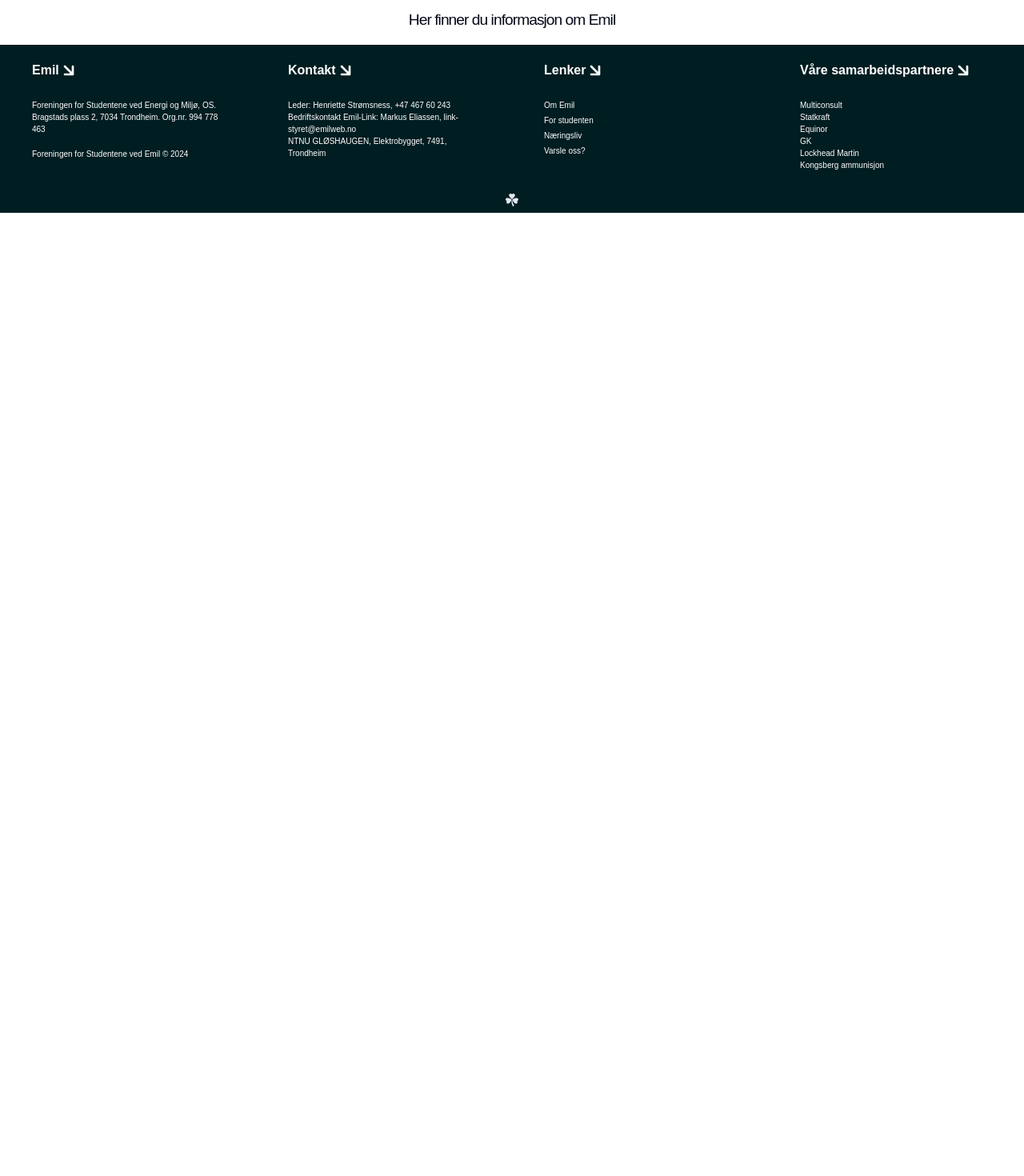
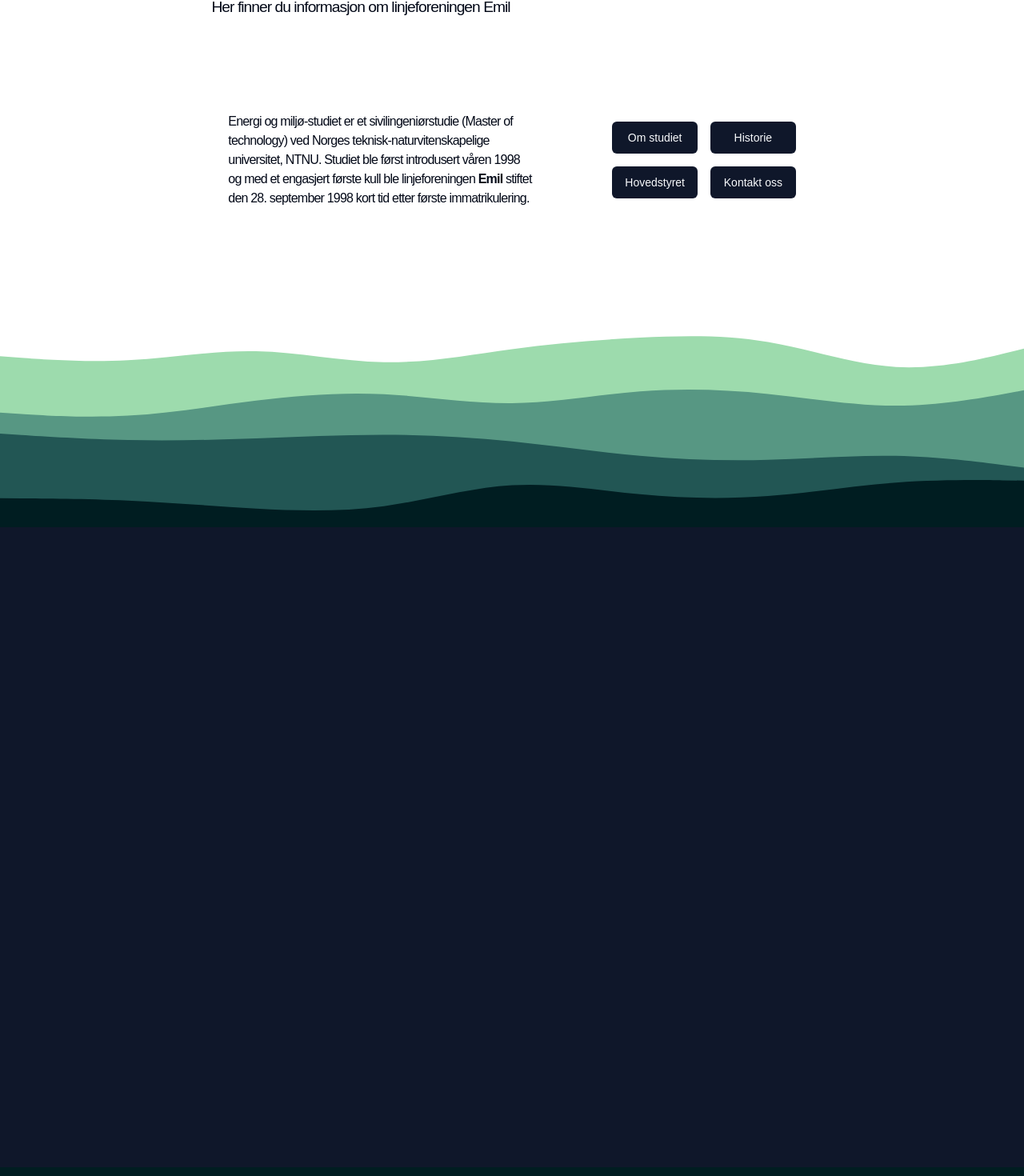
Before and after one commit to emil-webkom/webapp, a Next.js app in the folder frontend/: page /om_emil in a window 1280 px wide. Shown: the part 159-1629 px from the top of the page at 80% size. Before the commit the page ends 800 px from the top, so only its background shows below. Built offline with nearby package versions, Linux system fonts and the light colour scheme.

Commit message:
Feat: added page structure for 'Om Emil' and started implementing the site.

```diff
--- a/frontend/src/app/for_studenten/layout.tsx
+++ b/frontend/src/app/for_studenten/layout.tsx
@@ -11,7 +11,7 @@ export default function Layout({
       <div className="flex flex-col m-4">
         <Hero2
           title="For studenten"
-          undertitle="Her finner du alt du trenger som ny student på Emil"
+          undertitle="Her finner du alt du trenger som student på Emil"
         />
       </div>
       <Banner />
--- /dev/null
+++ b/frontend/src/app/for_studenten/page.tsx
@@ -0,0 +1,10 @@
+import Hero from "@/components/hero/hero1";
+import TransissionIn from "@/components/hero/transissions/transissionIn";
+
+const forStudentenPage = () => {
+  return <div>
+    <TransissionIn/>
+  </div>;
+};
+
+export default forStudentenPage;
--- a/frontend/src/app/om_emil/page.tsx
+++ b/frontend/src/app/om_emil/page.tsx
@@ -1,9 +1,70 @@
+"use client";
+
 import Hero2 from "@/components/hero/hero2";
+import { Button } from "@/components/ui/button";
+import TransissionIn from "@/components/hero/transissions/transissionIn";
+import TransissionOut from "@/components/hero/transissions/transissionOut";
+import React from "react";
 
 const omEmilPage = () => {
+  // Function to scroll to the target section
+  const scrollToSection = (sectionId: string) => {
+    const section = document.getElementById(sectionId);
+    section?.scrollIntoView({ behavior: "smooth" });
+  };
+
   return (
-    <div className="flex flex-col m-4">
-      <Hero2 title="Om Emil" undertitle="Her finner du informasjon om Emil" />
+    <div>
+      <div className="flex flex-col ">
+        <Hero2
+          title="Energi og miljøstudentenes linjeforening"
+          undertitle="Her finner du informasjon om linjeforeningen Emil"
+        />
+        <div
+          className="flex justify-center pt-10 items-center space-x-24"
+          style={{ height: "35vh" }}
+        >
+          <div style={{ width: "30vw" }} className="tracking-tighter">
+            Energi og miljø-studiet er et sivilingeniørstudie (Master of
+            technology) ved Norges teknisk-naturvitenskapelige universitet,
+            NTNU. Studiet ble først introdusert våren 1998 og med et engasjert
+            første kull ble linjeforeningen{" "}
+            <span className="font-bold">Emil</span> stiftet den 28. september
+            1998 kort tid etter første immatrikulering.
+          </div>
+          <div className="grid grid-cols-2 gap-4">
+            <Button onClick={() => scrollToSection("om_studiet")}>
+              Om studiet
+            </Button>
+            <Button onClick={() => scrollToSection("historie")}>
+              Historie
+            </Button>
+            <Button onClick={() => scrollToSection("hovedstyret")}>
+              Hovedstyret
+            </Button>
+            <Button onClick={() => scrollToSection("kontak_oss")}>
+              Kontakt oss{" "}
+            </Button>
+          </div>
+        </div>
+        <TransissionIn />
+        <div
+          id="om_studiet"
+          style={{ height: "100vh" }}
+          className="bg-primary"
+        ></div>
+      </div>
+      <TransissionOut />
+      <div id="historie" style={{ height: "100vh" }} className=""></div>
+      <TransissionIn />
+      <div
+        id="hovedstyret"
+        style={{ height: "100vh" }}
+        className="bg-primary"
+      ></div>
+      <TransissionOut />
+      <div id="kontak_oss" style={{ height: "100vh" }} className=""></div>
+      <TransissionIn />
     </div>
   );
 };
--- a/frontend/src/app/page.tsx
+++ b/frontend/src/app/page.tsx
@@ -11,7 +11,7 @@ const HomePage = () => {
   const router = useRouter();
 
   const handleClick = () => {
-    router.push("/for_studenten/ny_student");
+    router.push("/for_studenten");
   };
 
   return (
@@ -40,7 +40,11 @@ const HomePage = () => {
         </div>
       </div>
       <TransissionIn />
+      <div className="h-screen w-screen bg-primary ">
+        <p className="text-white">Stuff goes here</p>
+      </div>
       <TransissionOut />
+      <TransissionIn />
     </div>
   );
 };
--- a/frontend/src/components/hero/for_studenten_banner.tsx
+++ b/frontend/src/components/hero/for_studenten_banner.tsx
@@ -5,7 +5,7 @@ import { useState } from "react";
 import Link from "next/link";
 
 const Banner: FC = () => {
-  const [activeLink, setActiveLink] = useState("ny_student");
+  const [activeLink, setActiveLink] = useState("");
 
   const handleSetSelectedLink = (linkName: string) => {
     setActiveLink(linkName);
--- a/frontend/src/components/hero/hero2.tsx
+++ b/frontend/src/components/hero/hero2.tsx
@@ -10,10 +10,10 @@ const Hero2: FC<HeroProps> = ({ title, undertitle }) => {
     <nav>
       <div className="flex  items-center justify-center space-x-5 ">
         <div className="flex-col">
-          <p className="font-bold text-[2.7rem] text-center tracking-tighter m-4">
+          <p className="font-bold text-[2.7rem] text-left tracking-tighter m-4">
             {title}
           </p>
-          <p className="font-medium text-[1.2rem] text-left px-2 tracking-tighter">
+          <p className="font-medium text-[1.2rem] text-left tracking-tighter m-4">
             {undertitle}
           </p>
         </div>
--- a/frontend/src/components/hero/transissions/transissionIn.tsx
+++ b/frontend/src/components/hero/transissions/transissionIn.tsx
@@ -2,7 +2,7 @@ import { FC } from "react";
 
 const TransissionIn: FC = () => {
   return (
-    <div className="w-full ">
+    <div className="w-screen ">
       <img
         src="\svg\transissions\transissionsIn\transissionIn.svg"
         alt="Transission in"
--- a/frontend/src/components/hero/transissions/transissionOut.tsx
+++ b/frontend/src/components/hero/transissions/transissionOut.tsx
@@ -2,7 +2,7 @@ import { FC } from "react";
 
 const TransissionOut: FC = () => {
   return (
-    <div className="w-full ">
+    <div className="w-screen ">
       <img
         src="\svg\transissions\transissionsOut\transissionOut.svg"
         alt="Transission in"
--- a/frontend/src/components/navbar/navbar.tsx
+++ b/frontend/src/components/navbar/navbar.tsx
@@ -25,7 +25,7 @@ const NavBar: FC = () => {
             Om Emil
           </Link>
           <Link
-            href="/for_studenten/ny_student"
+            href="/for_studenten"
             className={`text-zinc-400 link-hover-effect ${activeLink === "forStudenten" ? "selected-state" : ""}`}
             onClick={() => handleSetSelectedLink("forStudenten")}
           >
```
